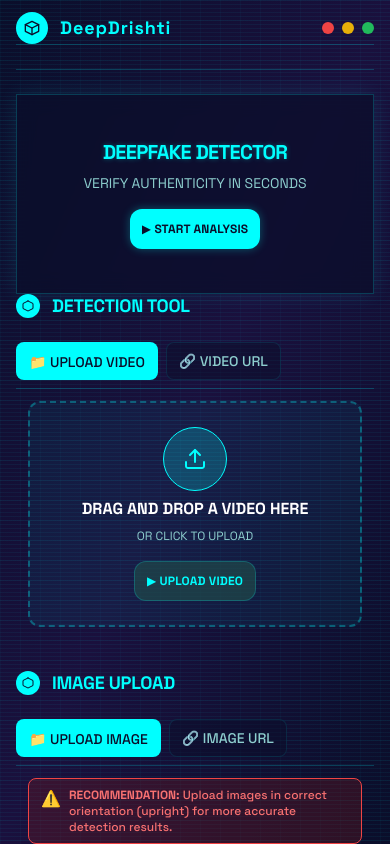
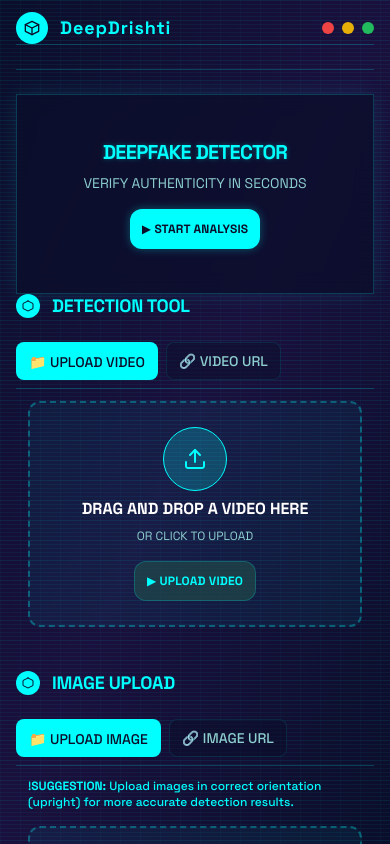
Before and after one commit to vedant3114/deepfake-face-swapping-detetction-system, a Vue app in the folder deepfake_face_swapped_detection/: page / in a window 390 px wide. Built offline with nearby package versions, Linux system fonts and the light colour scheme.

Commit message:
refactor: update recommendation note to suggestion for image upload orientation

```diff
--- a/deepfake_face_swapped_detection/src/App.vue
+++ b/deepfake_face_swapped_detection/src/App.vue
@@ -307,12 +307,7 @@
 
         <div class="flex flex-col p-3 sm:p-4">
           <!-- Recommendation Note -->
-          <div class="bg-red-900 bg-opacity-30 border border-red-500 rounded-lg px-3 sm:px-4 py-2 sm:py-3 mb-4">
-            <p class="text-red-400 text-xs sm:text-sm font-medium flex items-start gap-2">
-              <span class="text-red-500 text-base sm:text-lg">⚠️</span>
-              <span><strong>RECOMMENDATION:</strong> Upload images in correct orientation (upright) for more accurate detection results.</span>
-            </p>
-          </div>
+          <p class="text-#2e6b6b text-xs sm:text-sm font-medium mb-4">!<strong>SUGGESTION:</strong> Upload images in correct orientation (upright) for more accurate detection results.</p>
 
           <!-- Image Upload Mode -->
           <div v-show="imageDetectionMode === 'upload'">
```
